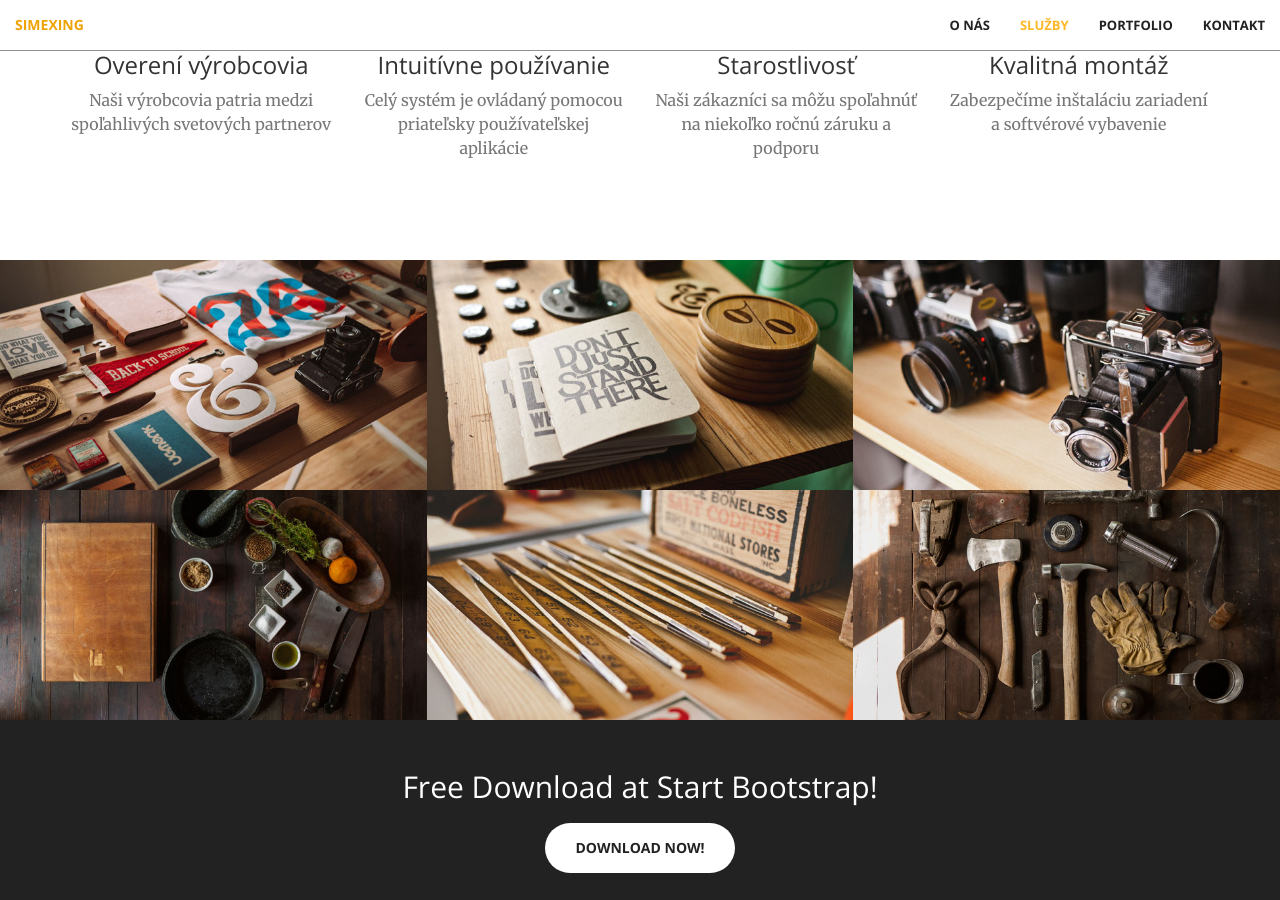
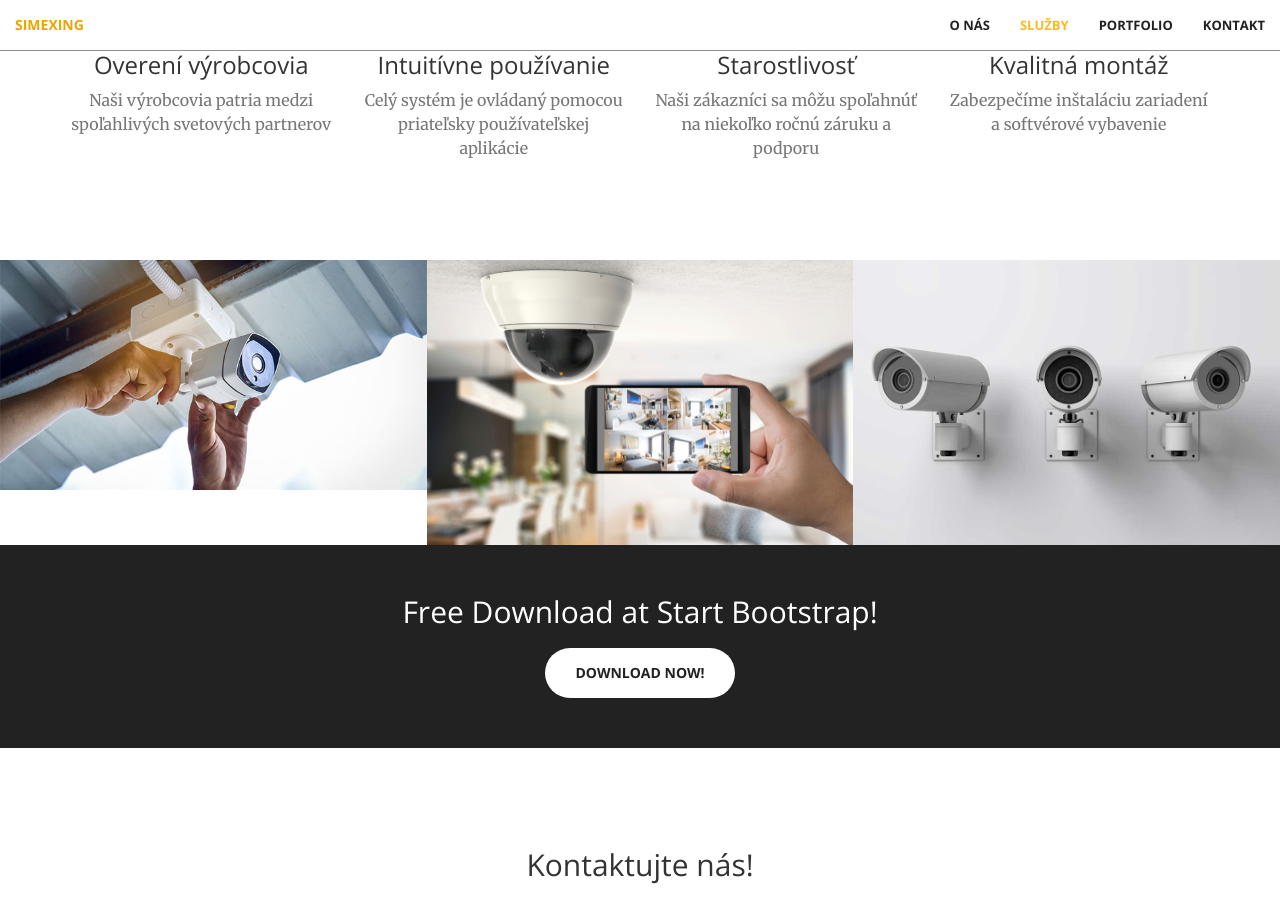
Before and after one commit to stesi13/simexing, a Jekyll site: the page built from index.html, in a window 1280 px wide and 900 px high, scrolled down 1562 px. Built offline with Jekyll 4.4.1, drawn with Linux system fonts in a browser that asks for light colours.

Commit message:
Update portfolio.html

```diff
--- a/_includes/portfolio.html
+++ b/_includes/portfolio.html
@@ -3,7 +3,7 @@
         <div class="row no-gutter">
             <div class="col-lg-4 col-sm-6">
                 <a href="#" class="portfolio-box">
-                    <img src="img/portfolio/1.jpg" class="img-responsive" alt="">
+                    <img src="img/portfolio/10.jpg" class="img-responsive" alt="">
                     <div class="portfolio-box-caption">
                         <div class="portfolio-box-caption-content">
                             <div class="project-category text-faded">
@@ -18,7 +18,7 @@
             </div>
             <div class="col-lg-4 col-sm-6">
                 <a href="#" class="portfolio-box">
-                    <img src="img/portfolio/2.jpg" class="img-responsive" alt="">
+                    <img src="img/portfolio/12.jpg" class="img-responsive" alt="">
                     <div class="portfolio-box-caption">
                         <div class="portfolio-box-caption-content">
                             <div class="project-category text-faded">
@@ -33,52 +33,7 @@
             </div>
             <div class="col-lg-4 col-sm-6">
                 <a href="#" class="portfolio-box">
-                    <img src="img/portfolio/3.jpg" class="img-responsive" alt="">
-                    <div class="portfolio-box-caption">
-                        <div class="portfolio-box-caption-content">
-                            <div class="project-category text-faded">
-                                Category
-                            </div>
-                            <div class="project-name">
-                                Project Name
-                            </div>
-                        </div>
-                    </div>
-                </a>
-            </div>
-            <div class="col-lg-4 col-sm-6">
-                <a href="#" class="portfolio-box">
-                    <img src="img/portfolio/4.jpg" class="img-responsive" alt="">
-                    <div class="portfolio-box-caption">
-                        <div class="portfolio-box-caption-content">
-                            <div class="project-category text-faded">
-                                Category
-                            </div>
-                            <div class="project-name">
-                                Project Name
-                            </div>
-                        </div>
-                    </div>
-                </a>
-            </div>
-            <div class="col-lg-4 col-sm-6">
-                <a href="#" class="portfolio-box">
-                    <img src="img/portfolio/5.jpg" class="img-responsive" alt="">
-                    <div class="portfolio-box-caption">
-                        <div class="portfolio-box-caption-content">
-                            <div class="project-category text-faded">
-                                Category
-                            </div>
-                            <div class="project-name">
-                                Project Name
-                            </div>
-                        </div>
-                    </div>
-                </a>
-            </div>
-            <div class="col-lg-4 col-sm-6">
-                <a href="#" class="portfolio-box">
-                    <img src="img/portfolio/6.jpg" class="img-responsive" alt="">
+                    <img src="img/portfolio/11.jpg" class="img-responsive" alt="">
                     <div class="portfolio-box-caption">
                         <div class="portfolio-box-caption-content">
                             <div class="project-category text-faded">
```
